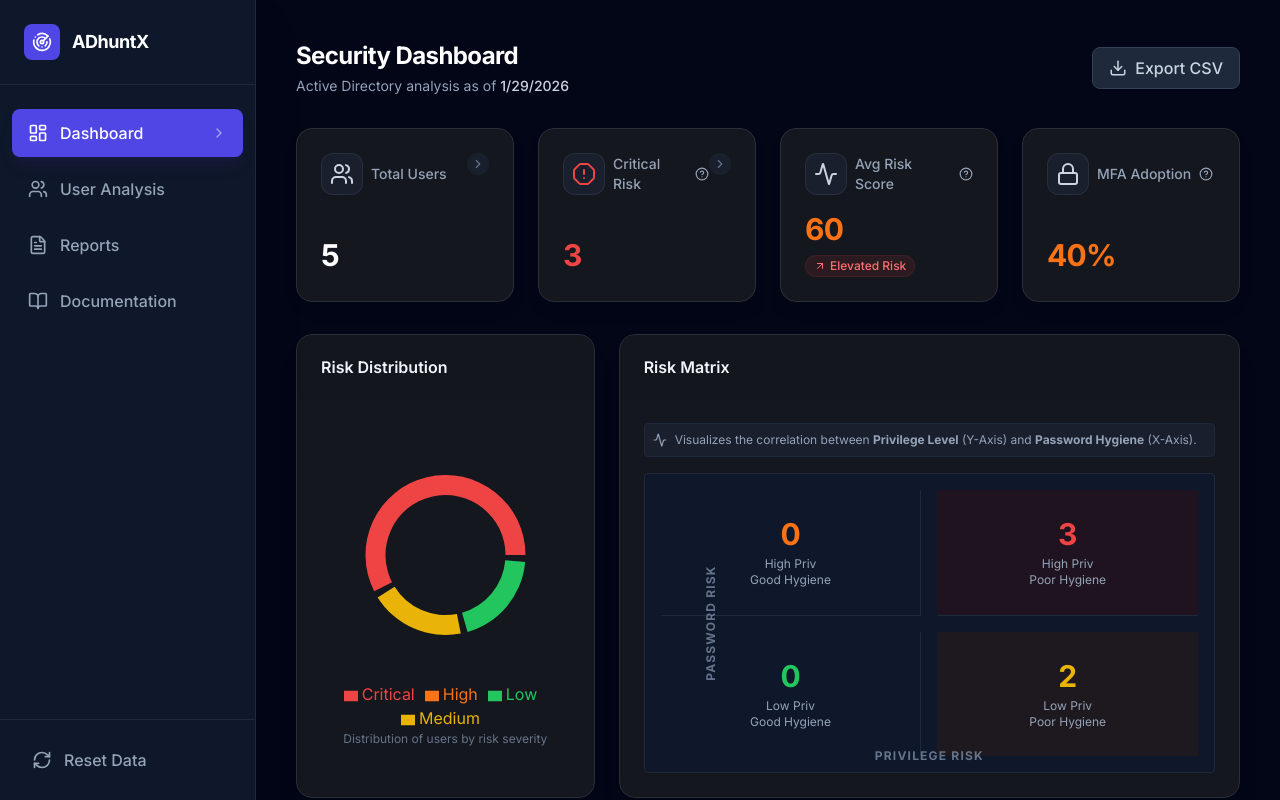
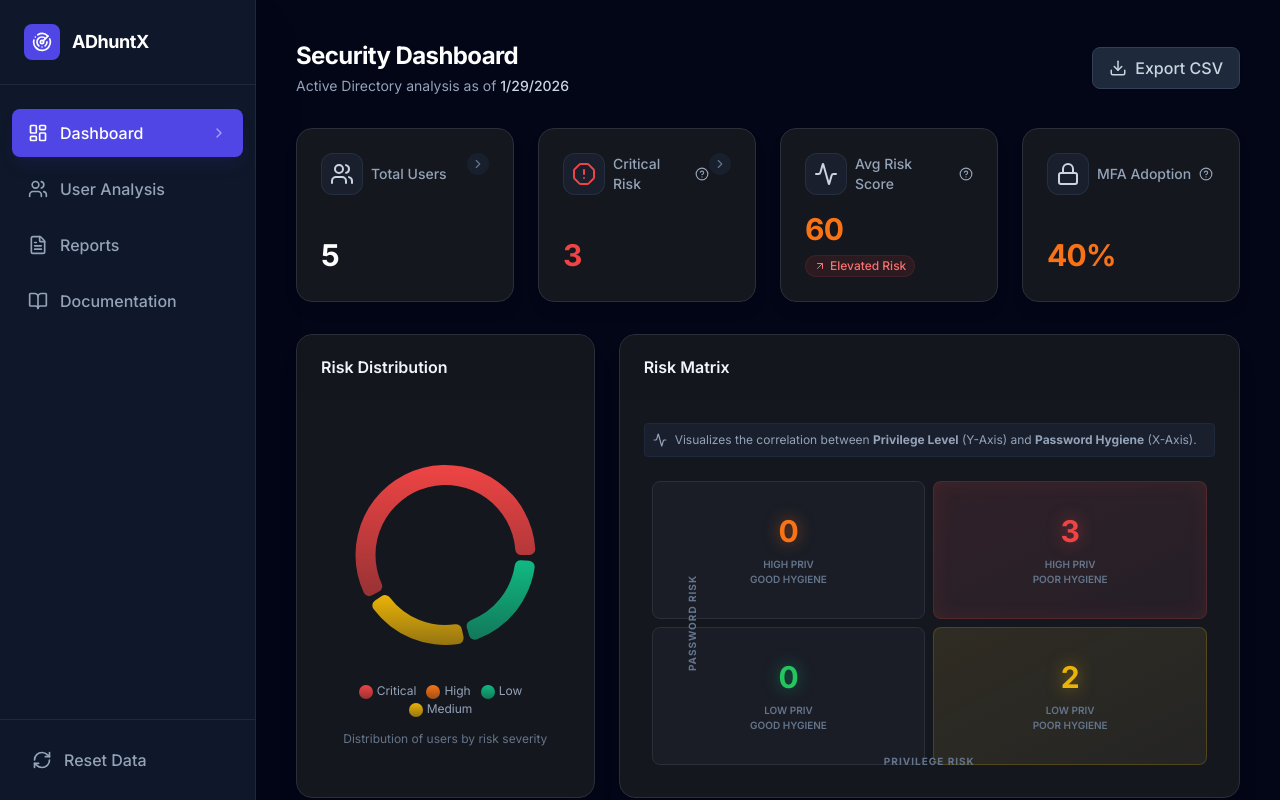
Before and after one commit to SuperMag99/ADhuntX, a React (Vite) app: page / in a window 1280 px wide. Both pictures are taken after a click on the button "Load Sample Data". Shown: the top 800 px of the page. Built offline with nearby package versions, Linux system fonts and the light colour scheme.

Commit message:
Refactor chart styles and color palette
Updated color palette and styles for charts. Improved gradient effects and adjusted layout for better visualization.

```diff
--- a/components/Charts.tsx
+++ b/components/Charts.tsx
@@ -6,16 +6,24 @@
   users: ADUserProcessed[];
 }
 
+// Neon Palette matching NeuroBank
 const COLORS = {
-  Critical: '#ef4444', // red-500
-  High: '#f97316',     // orange-500
-  Medium: '#eab308',   // yellow-500
-  Low: '#22c55e',      // green-500
-  Slate: '#64748b'
+  Critical: '#EF4444', // Red Neon
+  High: '#F97316',     // Orange Neon
+  Medium: '#EAB308',   // Yellow Neon
+  Low: '#10B981',      // Green Neon
+  Primary: '#3B82F6',  // Blue Neon
+  Secondary: '#8B5CF6' // Purple Neon
 };
 
-const AXIS_STYLE = { fontSize: 12, fill: '#94a3b8' }; // slate-400
-const TOOLTIP_STYLE = { backgroundColor: '#1e293b', borderColor: '#334155', color: '#f8fafc' }; // slate-800 bg
+const AXIS_STYLE = { fontSize: 11, fill: '#64748B', fontWeight: 500 };
+const TOOLTIP_STYLE = {
+    backgroundColor: '#15171E',
+    borderColor: '#2A2F3A',
+    color: '#F8FAFC',
+    borderRadius: '12px',
+    boxShadow: '0 10px 15px -3px rgba(0, 0, 0, 0.5)'
+};
 
 export const RiskDistributionChart: React.FC<ChartsProps> = ({ users }) => {
   const data = [
@@ -28,22 +36,32 @@
   return (
     <ResponsiveContainer width="100%" height={300}>
       <PieChart>
+        <defs>
+            {/* Gradients for Pie Segments */}
+            {data.map((entry, index) => (
+                <linearGradient key={`grad-${index}`} id={`grad-${entry.name}`} x1="0" y1="0" x2="0" y2="1">
+                    <stop offset="0%" stopColor={entry.color} stopOpacity={1}/>
+                    <stop offset="100%" stopColor={entry.color} stopOpacity={0.6}/>
+                </linearGradient>
+            ))}
+        </defs>
         <Pie
           data={data}
           cx="50%"
           cy="50%"
-          innerRadius={60}
-          outerRadius={80}
-          paddingAngle={5}
+          innerRadius={70}
+          outerRadius={90}
+          paddingAngle={4}
           dataKey="value"
           stroke="none"
+          cornerRadius={6}
         >
           {data.map((entry, index) => (
-            <Cell key={`cell-${index}`} fill={entry.color} />
+            <Cell key={`cell-${index}`} fill={`url(#grad-${entry.name})`} />
           ))}
         </Pie>
         <Tooltip contentStyle={TOOLTIP_STYLE} itemStyle={{ color: '#f8fafc' }} />
-        <Legend verticalAlign="bottom" height={36} wrapperStyle={{ color: '#cbd5e1' }}/>
+        <Legend verticalAlign="bottom" height={36} iconType="circle" wrapperStyle={{ color: '#94a3b8', fontSize: '12px' }}/>
       </PieChart>
     </ResponsiveContainer>
   );
@@ -58,18 +76,24 @@
   const data = [
     { name: 'No MFA', count: noMfaCount },
     { name: 'Dormant', count: dormantCount },
-    { name: 'Pwd Never Exp', count: passwordNeverExpiresCount },
+    { name: 'Pwd No Exp', count: passwordNeverExpiresCount },
     { name: 'High Priv', count: highPrivCount },
   ];
 
   return (
     <ResponsiveContainer width="100%" height={300}>
-      <BarChart data={data} layout="vertical" margin={{ left: 20 }}>
-        <CartesianGrid strokeDasharray="3 3" horizontal={true} vertical={false} stroke="#334155" />
+      <BarChart data={data} layout="vertical" margin={{ left: 10, right: 10 }}>
+        <defs>
+          <linearGradient id="barGradient" x1="0" y1="0" x2="1" y2="0">
+            <stop offset="0%" stopColor={COLORS.Primary} />
+            <stop offset="100%" stopColor={COLORS.Secondary} />
+          </linearGradient>
+        </defs>
+        <CartesianGrid strokeDasharray="3 3" horizontal={true} vertical={false} stroke="#2A2F3A" />
         <XAxis type="number" hide />
-        <YAxis dataKey="name" type="category" width={100} tick={AXIS_STYLE} />
-        <Tooltip cursor={{fill: 'transparent'}} contentStyle={TOOLTIP_STYLE} />
-        <Bar dataKey="count" fill="#6366f1" radius={[0, 4, 4, 0]} barSize={20} />
+        <YAxis dataKey="name" type="category" width={90} tick={AXIS_STYLE} axisLine={false} tickLine={false} />
+        <Tooltip cursor={{fill: 'rgba(255,255,255,0.05)'}} contentStyle={TOOLTIP_STYLE} />
+        <Bar dataKey="count" fill="url(#barGradient)" radius={[0, 6, 6, 0]} barSize={24} />
       </BarChart>
     </ResponsiveContainer>
   );
@@ -95,33 +119,33 @@
     });
 
     return (
-        <div className="grid grid-cols-2 gap-4 h-[300px] p-4 relative bg-slate-900 rounded border border-slate-800">
+        <div className="grid grid-cols-2 gap-2 h-[300px] p-2 relative rounded-xl">
              {/* Labels */}
-             <div className="absolute left-2 top-1/2 -translate-y-1/2 -rotate-90 text-xs font-bold text-slate-500 uppercase tracking-widest origin-center">Password Risk</div>
-             <div className="absolute bottom-2 left-1/2 -translate-x-1/2 text-xs font-bold text-slate-500 uppercase tracking-widest">Privilege Risk</div>
+             <div className="absolute left-0 top-1/2 -translate-y-1/2 -rotate-90 text-[10px] font-bold text-slate-500 uppercase tracking-widest origin-center">Password Risk</div>
+             <div className="absolute bottom-1 left-1/2 -translate-x-1/2 text-[10px] font-bold text-slate-500 uppercase tracking-widest">Privilege Risk</div>
 
             {/* Q2: High Priv / Low Pass Risk */}
-            <div className={`flex flex-col items-center justify-center border-b border-r border-slate-800 p-2 ${matrix[2].count > 0 ? 'bg-orange-950/30' : ''}`}>
-                <span className="text-3xl font-bold text-orange-500">{matrix[2].count}</span>
-                <span className="text-xs text-center text-slate-400 mt-1">High Priv<br/>Good Hygiene</span>
+            <div className={`flex flex-col items-center justify-center rounded-lg border border-border p-2 bg-[#1A1D26] ${matrix[2].count > 0 ? 'bg-gradient-to-br from-orange-500/10 to-orange-500/5 border-orange-500/20' : ''}`}>
+                <span className="text-3xl font-bold text-orange-500 drop-shadow-[0_0_8px_rgba(249,115,22,0.5)]">{matrix[2].count}</span>
+                <span className="text-[10px] uppercase font-semibold text-center text-slate-500 mt-2">High Priv<br/>Good Hygiene</span>
             </div>
 
             {/* Q4: High Priv / High Pass Risk (CRITICAL) */}
-            <div className={`flex flex-col items-center justify-center border-b border-slate-800 p-2 ${matrix[3].count > 0 ? 'bg-red-950/30' : ''}`}>
-                 <span className="text-3xl font-bold text-red-500">{matrix[3].count}</span>
-                 <span className="text-xs text-center text-slate-400 mt-1">High Priv<br/>Poor Hygiene</span>
+            <div className={`flex flex-col items-center justify-center rounded-lg border border-border p-2 bg-[#1A1D26] ${matrix[3].count > 0 ? 'bg-gradient-to-br from-red-500/10 to-red-500/5 border-red-500/20 shadow-[inset_0_0_20px_rgba(239,68,68,0.1)]' : ''}`}>
+                 <span className="text-3xl font-bold text-red-500 drop-shadow-[0_0_8px_rgba(239,68,68,0.5)]">{matrix[3].count}</span>
+                 <span className="text-[10px] uppercase font-semibold text-center text-slate-500 mt-2">High Priv<br/>Poor Hygiene</span>
             </div>
 
             {/* Q1: Low Priv / Low Pass Risk */}
-            <div className={`flex flex-col items-center justify-center border-r border-slate-800 p-2 ${matrix[0].count > 0 ? 'bg-green-950/30' : ''}`}>
-                <span className="text-3xl font-bold text-green-500">{matrix[0].count}</span>
-                <span className="text-xs text-center text-slate-400 mt-1">Low Priv<br/>Good Hygiene</span>
+            <div className={`flex flex-col items-center justify-center rounded-lg border border-border p-2 bg-[#1A1D26] ${matrix[0].count > 0 ? 'bg-gradient-to-br from-green-500/10 to-green-500/5 border-green-500/20' : ''}`}>
+                <span className="text-3xl font-bold text-green-500 drop-shadow-[0_0_8px_rgba(16,185,129,0.5)]">{matrix[0].count}</span>
+                <span className="text-[10px] uppercase font-semibold text-center text-slate-500 mt-2">Low Priv<br/>Good Hygiene</span>
             </div>
 
              {/* Q3: Low Priv / High Pass Risk */}
-             <div className={`flex flex-col items-center justify-center p-2 ${matrix[1].count > 0 ? 'bg-yellow-950/30' : ''}`}>
-                <span className="text-3xl font-bold text-yellow-500">{matrix[1].count}</span>
-                <span className="text-xs text-center text-slate-400 mt-1">Low Priv<br/>Poor Hygiene</span>
+             <div className={`flex flex-col items-center justify-center rounded-lg border border-border p-2 bg-[#1A1D26] ${matrix[1].count > 0 ? 'bg-gradient-to-br from-yellow-500/10 to-yellow-500/5 border-yellow-500/20' : ''}`}>
+                <span className="text-3xl font-bold text-yellow-500 drop-shadow-[0_0_8px_rgba(234,179,8,0.5)]">{matrix[1].count}</span>
+                <span className="text-[10px] uppercase font-semibold text-center text-slate-500 mt-2">Low Priv<br/>Poor Hygiene</span>
             </div>
         </div>
     )
```
